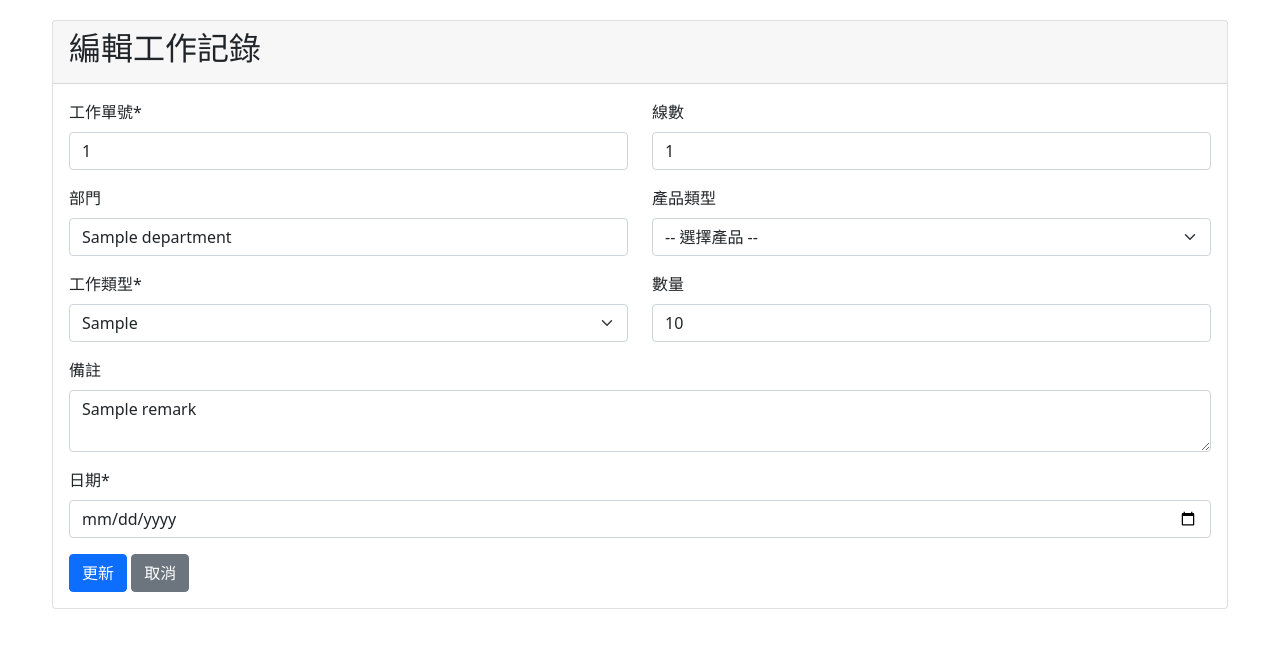
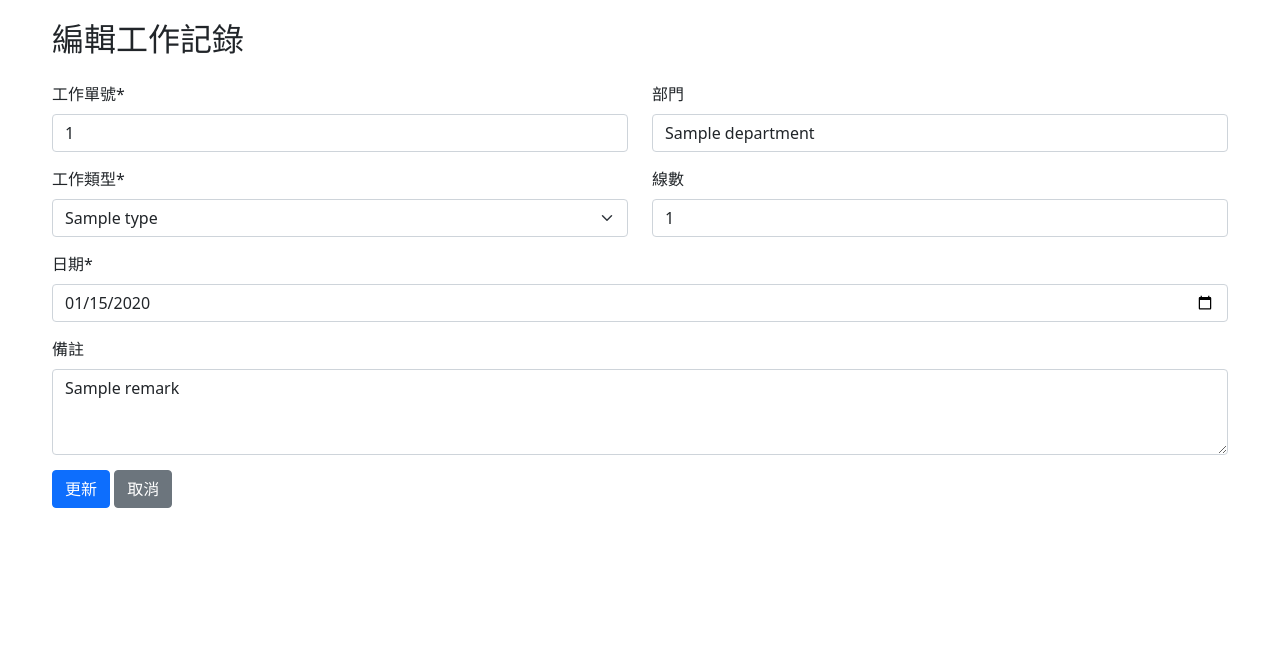
Before and after one commit to alan4103/junglevpython, a Flask app: template templates/edit.html in a window 1280 px wide. Shown: the top 648 px of the page. Run offline with Flask 3, Linux system fonts and the light colour scheme; the template is opened without the code that fills it: most values are stand-ins (such as "Sample title", 1, 10 or a date in 2020); parts of the project's set-up code (start-up, migrations or seed data) failed here and were passed over.

Commit message:
Update edit.html

```diff
--- a/templates/edit.html
+++ b/templates/edit.html
@@ -1,71 +1,53 @@
 {% extends "base.html" %}
 
 {% block content %}
-<div class="card mb-4">
-    <div class="card-header">
-        <h2>編輯工作記錄</h2>
-    </div>
-    <div class="card-body">
-        <form method="POST" action="{{ url_for('edit', record_id=record.id) }}">
+<h2 class="mb-4">編輯工作記錄</h2>
+<form action="/edit/{{ record.id }}" method="post">
     <div class="row">
         <div class="col-md-6">
-                    <div class="form-group mb-3">
+            <div class="form-group">
                 <label for="job_number" class="form-label">工作單號*</label>
-                        <input type="text" id="job_number" name="job_number" class="form-control" value="{{ record.job_number }}" required>
+                <input type="text" class="form-control" id="job_number" name="job_number" value="{{ record.job_number }}" required>
+            </div>
+        </div>
+        <div class="col-md-6">
+            <div class="form-group">
+                <label for="department" class="form-label">部門</label>
+                <input type="text" class="form-control" id="department" name="department" value="{{ record.department or '' }}">
+            </div>
+        </div>
     </div>
 
-                    <div class="form-group mb-3">
-                        <label for="department" class="form-label">部門</label>
-                        <input type="text" id="department" name="department" class="form-control" value="{{ record.department }}">
-                    </div>
-
-                    <div class="form-group mb-3">
+    <div class="row">
+        <div class="col-md-6">
+            <div class="form-group">
                 <label for="work_type" class="form-label">工作類型*</label>
-                        <select id="work_type" name="work_type" class="form-select" required>
-                            {% for wt in work_types %}
-                                <option value="{{ wt }}" {% if record.work_type == wt %}selected{% endif %}>{{ wt }}</option>
+                <select class="form-select" id="work_type" name="work_type" required>
+                    {% for type in work_types %}
+                        <option value="{{ type }}" {% if type == record.work_type %}selected{% endif %}>{{ type }}</option>
                     {% endfor %}
                 </select>
             </div>
         </div>
-
         <div class="col-md-6">
-                    <div class="form-group mb-3">
+            <div class="form-group">
                 <label for="line_count" class="form-label">線數</label>
-                        <input type="number" id="line_count" name="line_count" class="form-control" value="{{ record.line_count }}" min="0">
-                    </div>
-
-                    <div class="form-group mb-3">
-                        <label for="product_type" class="form-label">產品類型</label>
-                        <select id="product_type" name="product_type" class="form-select">
-                            <option value="">-- 選擇產品 --</option>
-                            {% for pt in product_types %}
-                                <option value="{{ pt }}" {% if record.product_type == pt %}selected{% endif %}>{{ pt }}</option>
-                            {% endfor %}
-                        </select>
-                    </div>
-
-                    <div class="form-group mb-3">
-                        <label for="quantity" class="form-label">數量</label>
-                        <input type="number" id="quantity" name="quantity" class="form-control"
-                               value="{{ record.quantity if record.quantity is not none else '' }}" min="0">
+                <input type="number" class="form-control" id="line_count" name="line_count" min="0" value="{{ record.line_count or 0 }}">
             </div>
         </div>
     </div>
 
-            <div class="form-group mb-3">
-                <label for="remark" class="form-label">備註</label>
-                <textarea id="remark" name="remark" class="form-control" rows="2">{{ record.remark }}</textarea>
+    <div class="form-group">
+        <label for="date" class="form-label">日期*</label>
+        <input type="date" class="form-control" id="date" name="date" value="{{ record.date.strftime('%Y-%m-%d') }}" required>
     </div>
 
-            <div class="form-group mb-3">
-                <label for="date" class="form-label">日期*</label>
-                <input type="date" id="date" name="date" class="form-control" value="{{ record.date }}" required>
+    <div class="form-group">
+        <label for="remark" class="form-label">備註</label>
+        <textarea class="form-control" id="remark" name="remark" rows="3">{{ record.remark or '' }}</textarea>
     </div>
 
     <button type="submit" class="btn btn-primary">更新</button>
-            <a href="{{ url_for('view_records') }}" class="btn btn-secondary">取消</a>
+    <a href="/records" class="btn btn-secondary">取消</a>
 </form>
-    </div>
-</div>
 {% endblock %}
```
Lines whose indentation alone changed are shown as unchanged.
